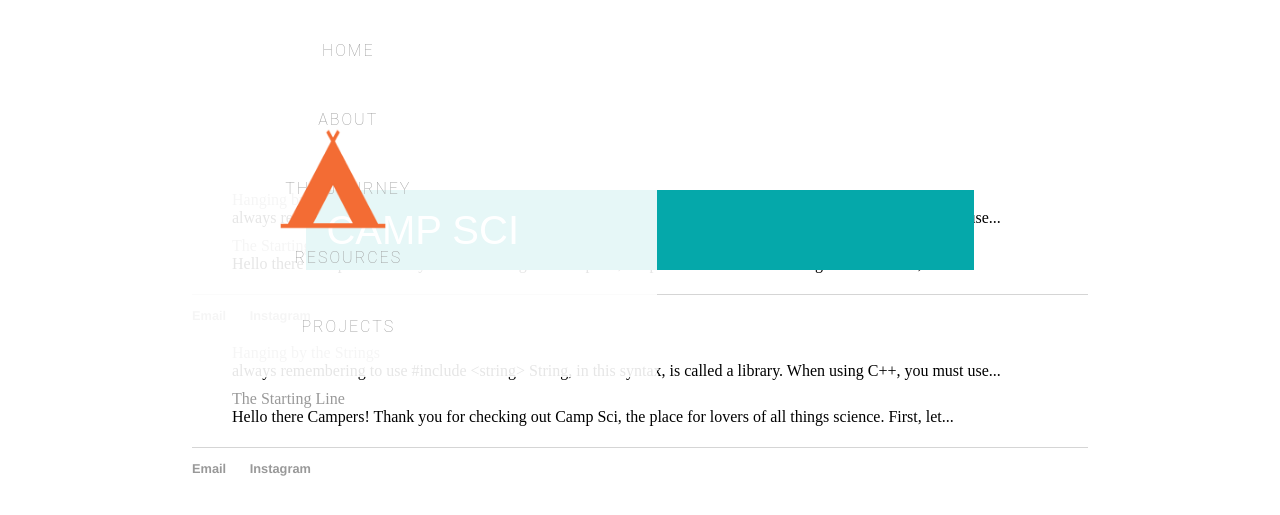
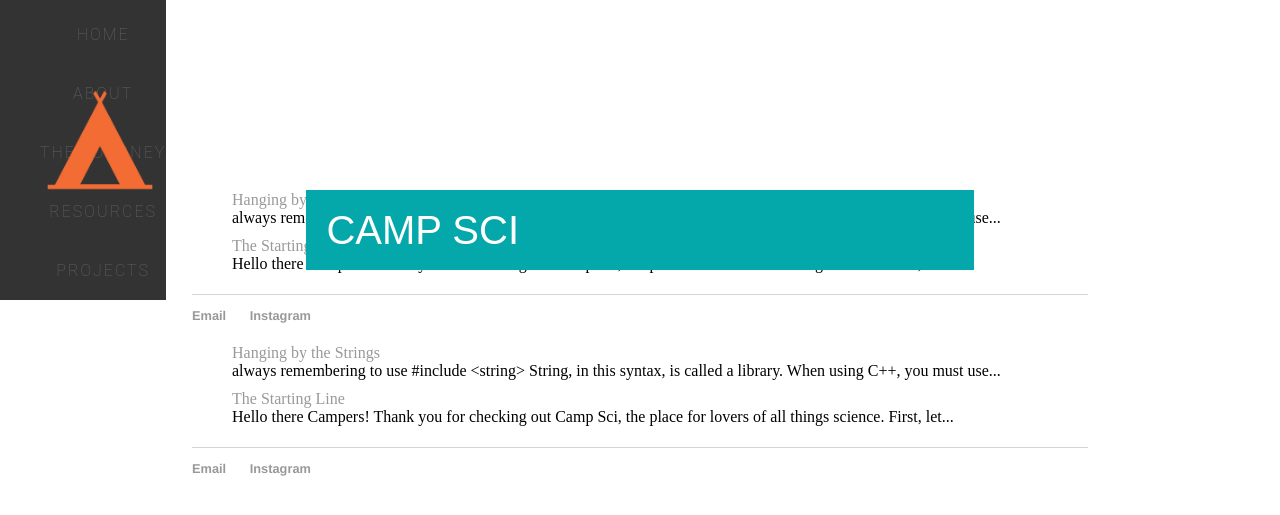
Before and after one commit to campsci/campsci.github.io, a Jekyll site: the page built from home/home.html, in a window 1280 px wide. Shown: the top 515 px of the page. Built offline with Jekyll 4.4.1, drawn with Linux system fonts in a browser that asks for light colours.

Commit message:
Update main.css

```diff
--- a/css/main.css
+++ b/css/main.css
@@ -7,6 +7,7 @@ img {
     top: 0; bottom:0; left: 10px; right:0;
     margin: auto;
 }
+
 .navigation {
   background-color: rgba(255, 255, 255, 0.9);
   height: auto;
@@ -16,12 +17,19 @@ img {
   top: 0;
   z-index: 999;
 }
+
 .navigation ul {
+  margin: 0;
   padding: 0;
+  list-style-type: none;
+  overflow: hidden;
+  background-color: #333;
 }
-.navigation li {
+
+.navigation li a {
   color: #666666;
   display: inline-block;
+  float: left;
   font-family: 'Roboto', sans-serif;
   font-size: 16px;
   font-weight: 100;
@@ -30,6 +38,15 @@ img {
   text-transform: uppercase;
   width: 100%;
 }
+
+li a:hover:not(.active) {
+    background-color: #111;
+}
+
+.active {
+    background-color: #4CAF50;
+}
+
 footer ul {
     font-family:'Helvetica', 'Arial', 'Sans-Serif';
     padding: 0px;
@@ -47,6 +64,7 @@ a {
 a:hover {
     text-decoration: underline;
 }
+
 h1 {
   background: #05A8AA;
   color: #FFF;
```
